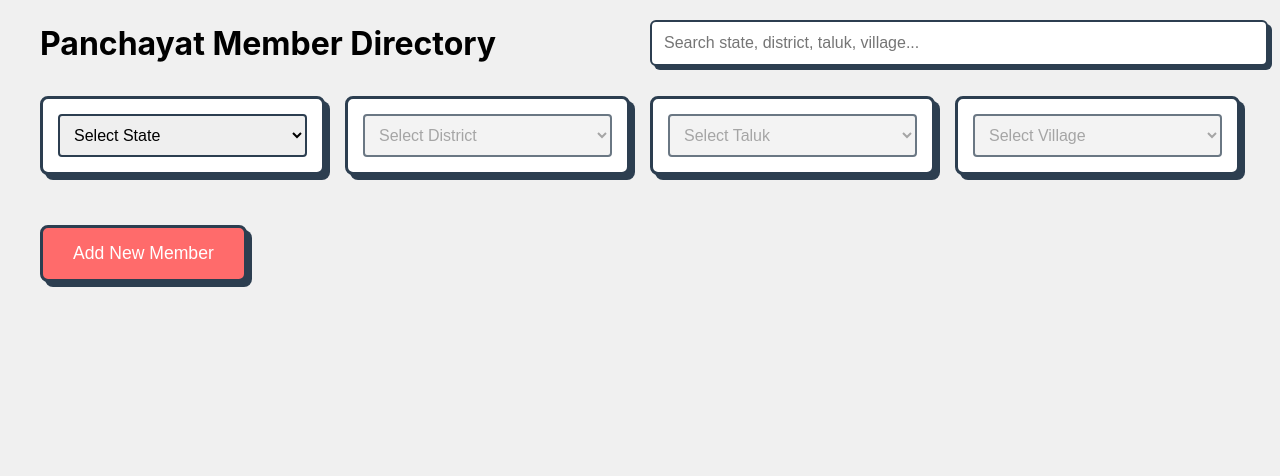
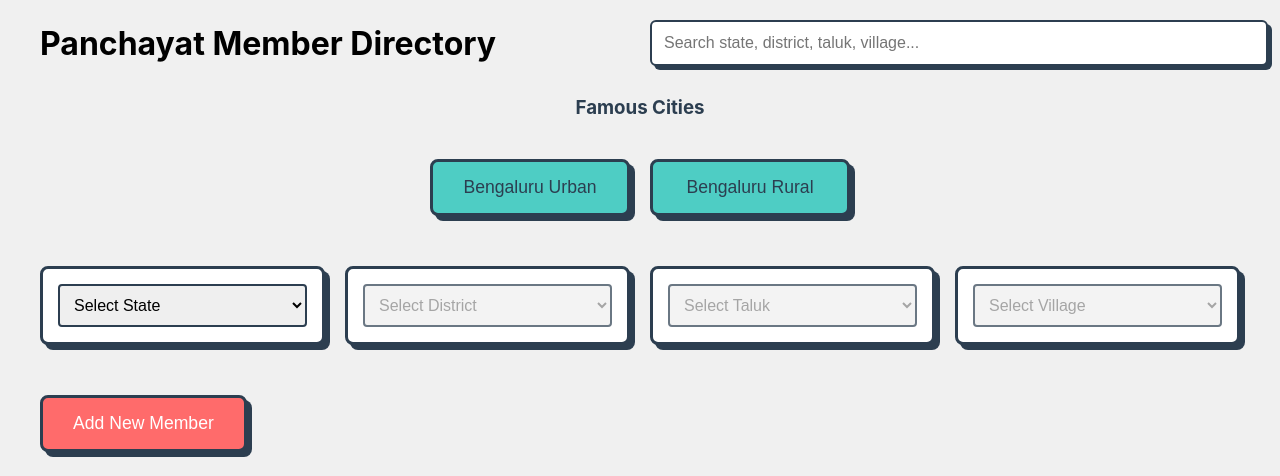
Before and after one commit to Muhammad-Owais-Warsi/India_Info, a Flask app: page / in a window 1280 px wide. Shown: the top 476 px of the page. Run offline with Flask 2, Linux system fonts and the light colour scheme; data that the repository does not hold is empty; some libraries are stand-ins or nearby versions.

Commit message:
added bengaluru

```diff
--- a/templates/index.html
+++ b/templates/index.html
@@ -238,6 +238,38 @@
         .search-result-item:hover {
             background-color: #f5f5f5;
         }
+
+        .quick-access-container {
+            display: flex;
+            justify-content: center;
+            gap: 20px;
+            margin: 0 auto 30px auto;
+            padding: 20px;
+        }
+
+        .bengaluru-button {
+            background: var(--secondary);
+            color: var(--dark);
+            border: 3px solid var(--dark);
+            padding: 15px 30px;
+            font-size: 1.1rem;
+            border-radius: 8px;
+            cursor: pointer;
+            box-shadow: 5px 5px 0px var(--dark);
+            transition: transform 0.2s;
+            min-width: 200px;
+        }
+
+        .bengaluru-button:hover {
+            transform: translate(-2px, -2px);
+            box-shadow: 7px 7px 0px var(--dark);
+        }
+
+        .famous-cities-title {
+            text-align: center;
+            margin: 20px 0;
+            color: var(--dark);
+        }
     </style>
 </head>
 <body>
@@ -253,6 +285,16 @@
                 <div id="searchResults" class="search-results-container" style="display: none;">
                 </div>
             </div>
+        </div>
+        <h3 class="famous-cities-title">Famous Cities</h3>
+
+        <div class="quick-access-container">
+            <button onclick="quickSearch('bengaluru urban')" class="bengaluru-button">
+                Bengaluru Urban
+            </button>
+            <button onclick="quickSearch('bengaluru rural')" class="bengaluru-button">
+                Bengaluru Rural
+            </button>
         </div>
 
         <div class="selection-container">
@@ -650,6 +692,23 @@
                 document.getElementById('searchResults').style.display = 'none';
             }
         });
+
+        async function quickSearch(searchTerm) {
+            try {
+                const response = await fetch(`/api/search?term=${encodeURIComponent(searchTerm)}`);
+                const data = await response.json();
+
+                if (data.results && data.results.length > 0) {
+                    // Auto-select the first result
+                    autoSelectSearchResult(data.results[0]);
+                } else {
+                    alert('No results found for ' + searchTerm);
+                }
+            } catch (err) {
+                console.error('Search error:', err);
+                alert('Error performing search');
+            }
+        }
     </script>
 </body>
 </html>
```
